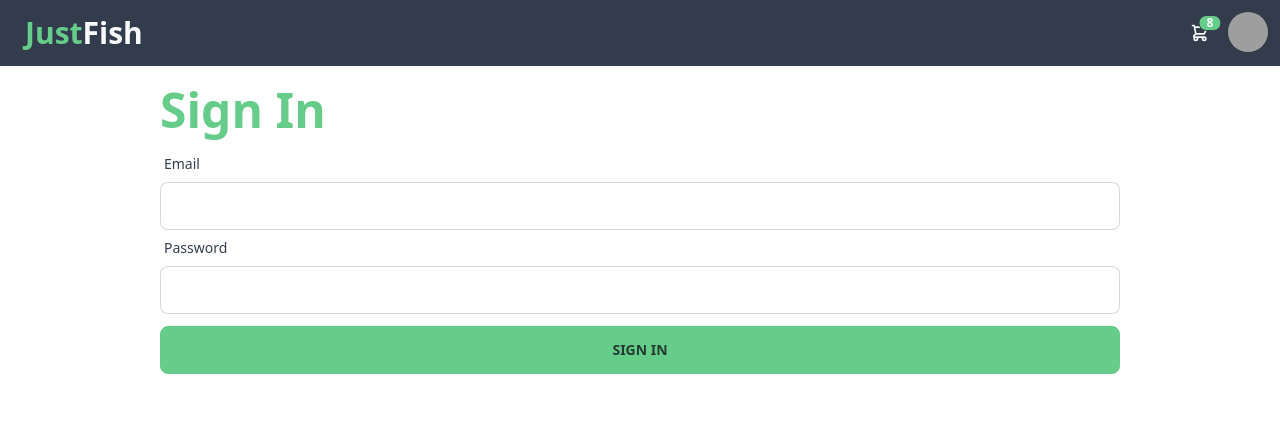
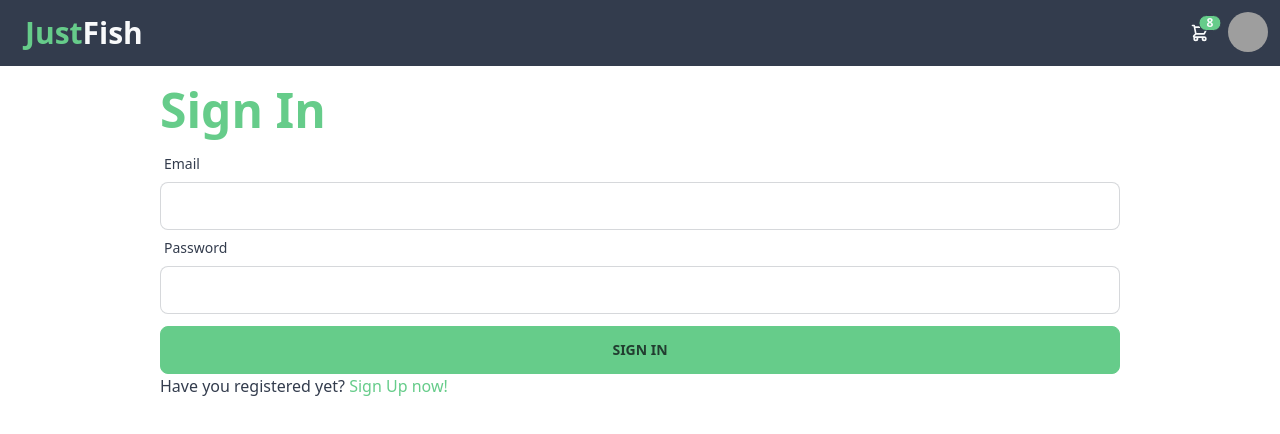
Before and after one commit to Roadrunner-TQS/shop-frontend, a React (Vite) app: page /signin in a window 1280 px wide. Shown: the top 434 px of the page. Built offline with nearby package versions, Linux system fonts and the light colour scheme; grey boxes are pictures that could not be loaded.

Commit message:
Add Link between the two pages

```diff
--- a/src/pages/sign-in/sign-in.tsx
+++ b/src/pages/sign-in/sign-in.tsx
@@ -1,6 +1,7 @@
 import {Navbar} from "@/components/navbar";
 import * as Yup from "yup";
 import {ErrorMessage, Field, Form, Formik} from "formik";
+import {Link} from "react-router-dom";
 
 interface SignInProps {
 }
@@ -45,6 +46,10 @@ export const SignIn: React.FunctionComponent<SignInProps> = (props) => {
                         </div>
                     </Form>
                 </Formik>
+                <div className={"w-full mx-auto"}>
+                    Have you registered yet?
+                    <Link to={"/signup"} className={"text-primary hover:underline-offset-1"}> Sign Up now!</Link>
+                </div>
             </div>
         </>;
     }
--- a/src/pages/sign-up/sign-up.tsx
+++ b/src/pages/sign-up/sign-up.tsx
@@ -1,6 +1,7 @@
 import * as Yup from "yup";
 import {Navbar} from "@/components/navbar";
 import {ErrorMessage, Field, Form, Formik} from "formik";
+import {Link} from "react-router-dom";
 
 interface SignUpProps {
 }
@@ -68,6 +69,10 @@ export const SignUp: React.FunctionComponent<SignUpProps> = (props) => {
                     </div>
                 </Form>
             </Formik>
+            <div className={"w-full mx-auto"}>
+                Already registered?
+                <Link to={"/signin"} className={"text-primary hover:underline-offset-1"}> Sign In</Link>
+            </div>
         </div>
     </>
 
```
